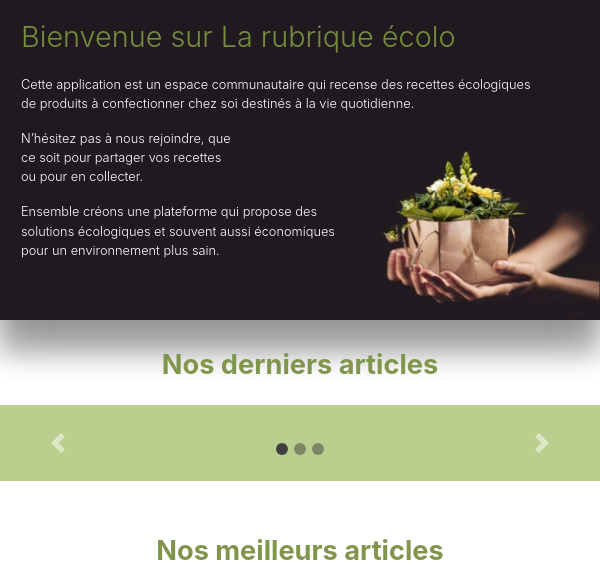
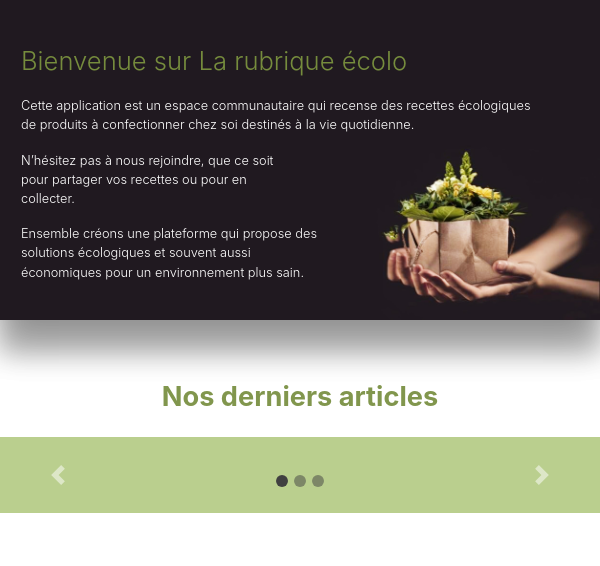
Before and after one commit to Zortaes/Maeva-Tiphaine-projet, a Symfony app: template templates/main/homepage.html.twig in a window 600 px wide. Shown: the top 566 px of the page. Run offline with Twig, Linux system fonts and the light colour scheme; the template is opened without the code that fills it, so the values that code supplies are empty; style sheets or scripts are compiled from the project's sources; some libraries are stand-ins or nearby versions.

Commit message:
homepage rectifier

```diff
--- a/assets/css/homepage.scss
+++ b/assets/css/homepage.scss
@@ -13,7 +13,7 @@ JUMBOTRON SIZE
     ******/
 
     box-shadow: 0 19px 38px rgba(0,0,0,0.30), 0 35px 24px rgba(0,0,0,0.22);
-    margin-bottom: 1.8em;
+    margin-bottom: 3.8em;
 
     @media (max-width: 991.98px)
     {
@@ -42,19 +42,28 @@ JUMBOTRON SIZE
         {
             color: #768c3d;
 
-            @media (max-width: 550px)
+            @media (max-width: 350px)
             {
                 font-size: 1.4em;
             }
 
-            @media (min-width: 550px) and (max-width: 767px)
+            @media (min-width: 350px) and (max-width: 460px)
             {
-                font-size: 1.8em;
+                font-size: 1.6em;
+
+            }
+
+
+            @media (min-width: 460px) and (max-width: 767px)
+            {
+                font-size: 1.6em;
+                margin-top: 1em;
             }
 
             @media (min-width: 767px) and (max-width: 1500px)
             {
                 font-size: 2em;
+                margin-top: 1em;
             }
 
 
@@ -67,12 +76,12 @@ JUMBOTRON SIZE
             color: white;
 
 
-            @media  (max-width: 550px)
+            @media  (max-width: 350px)
             {
-              font-size: 0.6em;
+              font-size: calc(0.6em + 1px);
             }
 
-            @media (min-width: 550px) and (max-width: 767px)
+            @media (min-width: 350px) and (max-width: 767px)
             {
                 font-size: 0.8em;
             }
@@ -125,12 +134,17 @@ JUMBOTRON SIZE
         {
 
 
-            @media (max-width: 767px)
+            @media (max-width: 450px)
             {
                 margin-right: 50vw;
             }
 
-            @media (min-width: 767px) and (max-width: 930px)
+            @media (min-width: 450px) and (max-width: 650px)
+            {
+                margin-right: 40vw;
+            }
+
+            @media (min-width: 650px) and (max-width: 930px)
             {
                 margin-right: 30vw;
             }
@@ -139,7 +153,6 @@ JUMBOTRON SIZE
             {
                 margin-right: 15vw;
             }
-
 
             @media (min-width: 991.99px) and (max-width: 1500px)
             {
@@ -155,19 +168,19 @@ JUMBOTRON SIZE
         .paragraph-image-flowers-3
 
         {
-            @media (max-width: 390px)
+            @media (max-width: 500px)
             {
                display: none;
             }
 
-            @media (min-width: 390px) and (max-width: 550px)
+            @media (min-width: 500px) and (max-width: 550px)
             {
                 margin-right: 40vw;
             }
 
             @media (min-width: 550px) and (max-width: 680px)
             {
-                 margin-right: 30vw;
+                 margin-right: 35vw;
             }
 
             @media (min-width: 680px) and (max-width: 767px)
--- a/templates/_footer.html.twig
+++ b/templates/_footer.html.twig
@@ -1,4 +1,4 @@
-<footer class="container-fluid container-footer-custum">
+<footer class=" container-fluid container-footer-custum">
 
     <div class="footer-link-custum d-flex justify-content-center">
         <p>
```
Also changed, not shown: assets/css/app.scss (+6 -3 lines), public/build/app.css.
